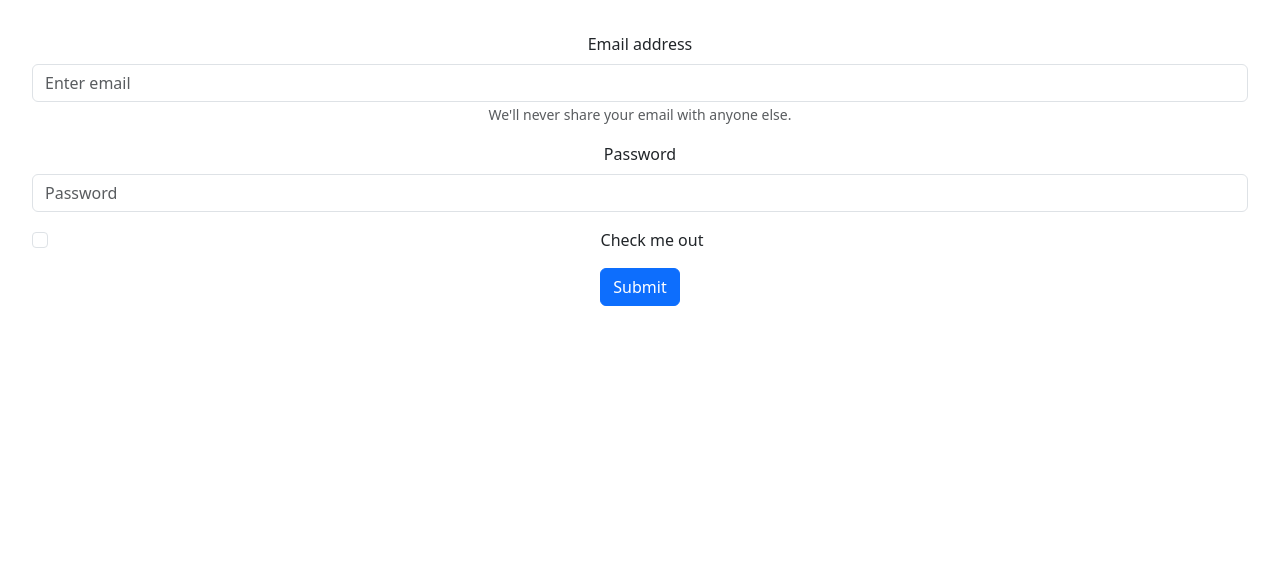
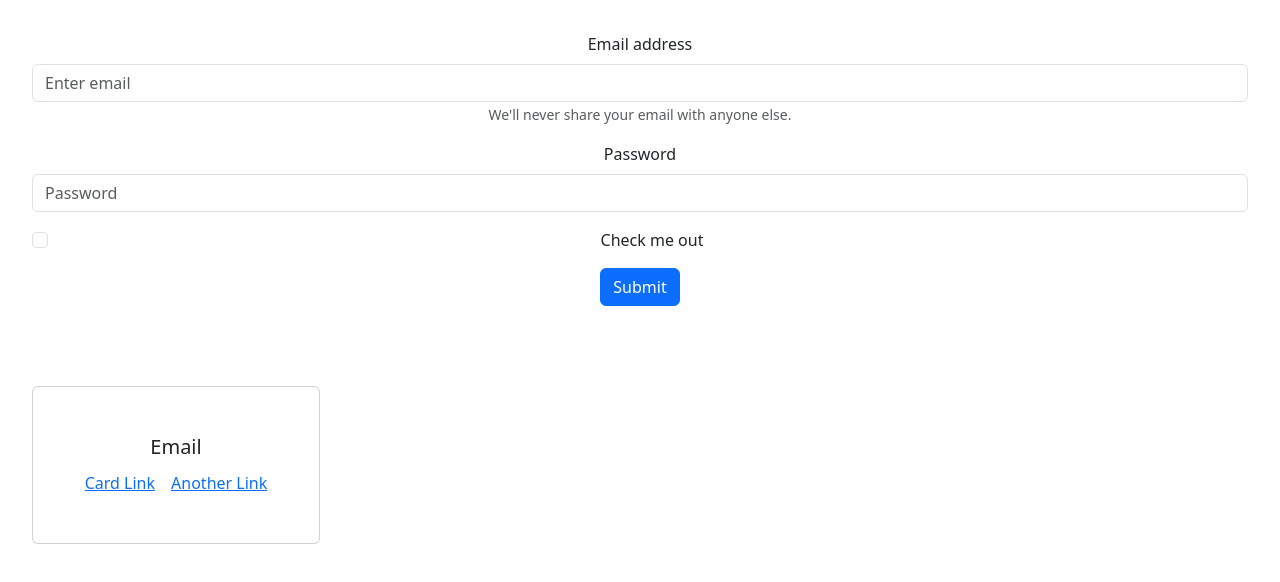
Before and after one commit to mayanjer/inventory_react, a React (Vite) app: page / in a window 1280 px wide. Shown: the top 582 px of the page. Built offline with nearby package versions, Linux system fonts and the light colour scheme.

Commit message:
lifted state

```diff
--- a/src/App.jsx
+++ b/src/App.jsx
@@ -1,12 +1,32 @@
 import { useState } from "react";
 import "./App.css";
 import Form from './components/Form'
+import Card from './components/Card'
 
 
 function App() {
+
+  const [email, setEmail] = useState("");
+  const [password, setPassword] = useState("");
+
+  const postData = {
+    email: email,
+    password: password,
+  };
+  function emailHandler(event) {
+    setEmail(event.target.value);
+  }
+
+  function passwordHandler(event) {
+    setPassword(event.target.value);
+  }
+
+  console.log(postData);
+
   return (
     <>
-      <Form/>
+      <Form onEmailChange={emailHandler} onPasswordChange={ passwordHandler} />
+      <Card email={ email} password = {password} />
     </>
   );
 }
--- /dev/null
+++ b/src/components/Card.jsx
@@ -0,0 +1,19 @@
+import Card from "react-bootstrap/Card";
+
+function UserCard({email, password}) {
+  return (
+    <Card style={{ width: "18rem", marginTop:"80px"}}>
+      <Card.Body>
+        <Card.Title>Email</Card.Title>
+        <Card.Subtitle className="mb-2 text-muted">{email}</Card.Subtitle>
+        <Card.Text>
+          {password}
+        </Card.Text>
+        <Card.Link href="#">Card Link</Card.Link>
+        <Card.Link href="#">Another Link</Card.Link>
+      </Card.Body>
+    </Card>
+  );
+}
+
+export default UserCard;
--- a/src/components/Form.jsx
+++ b/src/components/Form.jsx
@@ -1,13 +1,18 @@
+import Button from "react-bootstrap/Button";
+import Form from "react-bootstrap/Form";
+import {useState} from 'react'
 
-import Button from 'react-bootstrap/Button';
-import Form from "react-bootstrap/Form";
+function SignUpForm({onEmailChange, onPasswordChange}) {
 
-function SignUpForm() {
   return (
     <Form>
       <Form.Group className="mb-3" controlId="formBasicEmail">
         <Form.Label>Email address</Form.Label>
-        <Form.Control type="email" placeholder="Enter email" />
+        <Form.Control
+          type="email"
+          placeholder="Enter email"
+          onChange={onEmailChange}
+        />
         <Form.Text className="text-muted">
           We'll never share your email with anyone else.
         </Form.Text>
@@ -15,7 +20,11 @@ function SignUpForm() {
 
       <Form.Group className="mb-3" controlId="formBasicPassword">
         <Form.Label>Password</Form.Label>
-        <Form.Control type="password" placeholder="Password" />
+        <Form.Control
+          type="password"
+          placeholder="Password"
+          onChange={onPasswordChange}
+        />
       </Form.Group>
       <Form.Group className="mb-3" controlId="formBasicCheckbox">
         <Form.Check type="checkbox" label="Check me out" />
```
